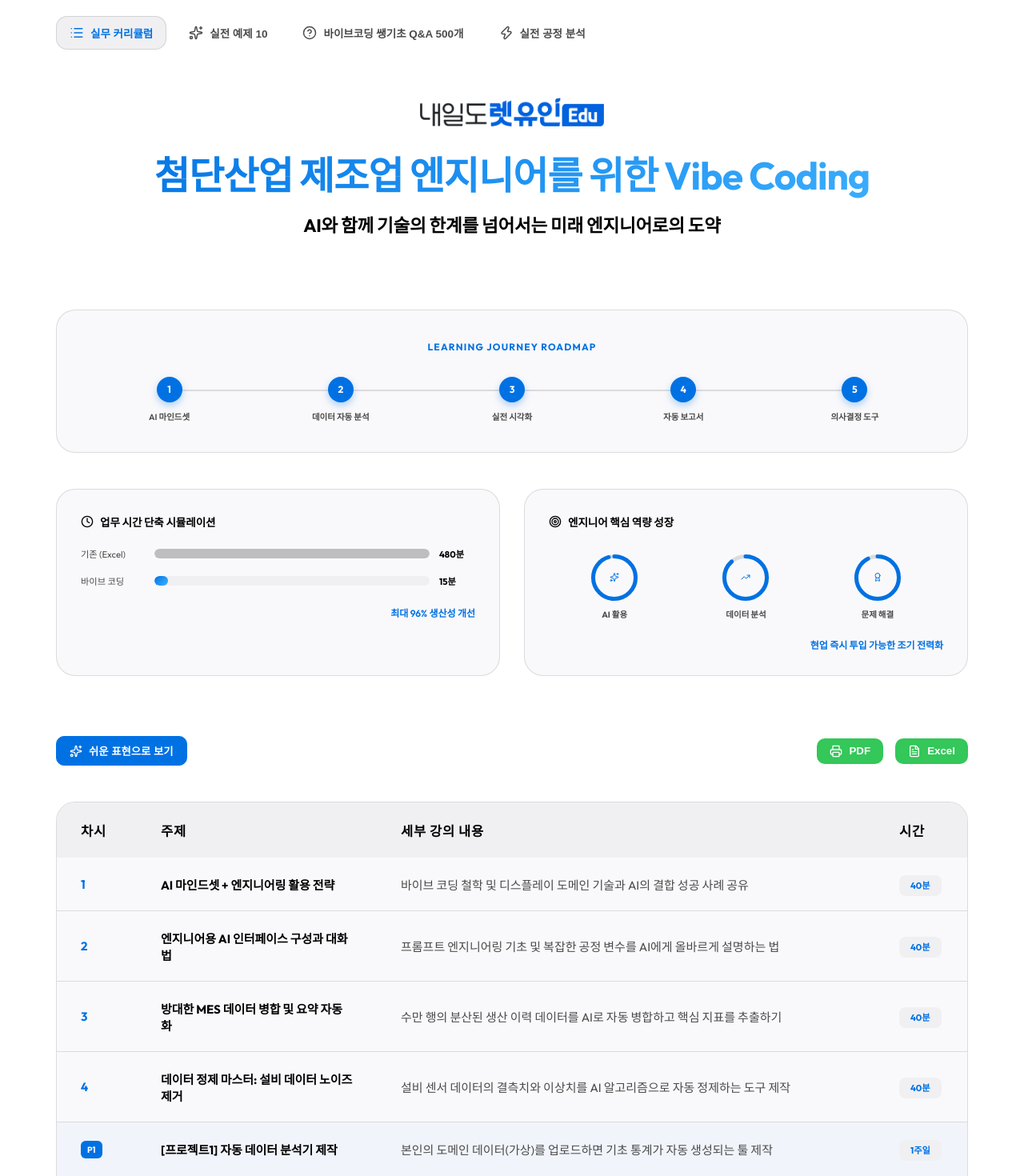
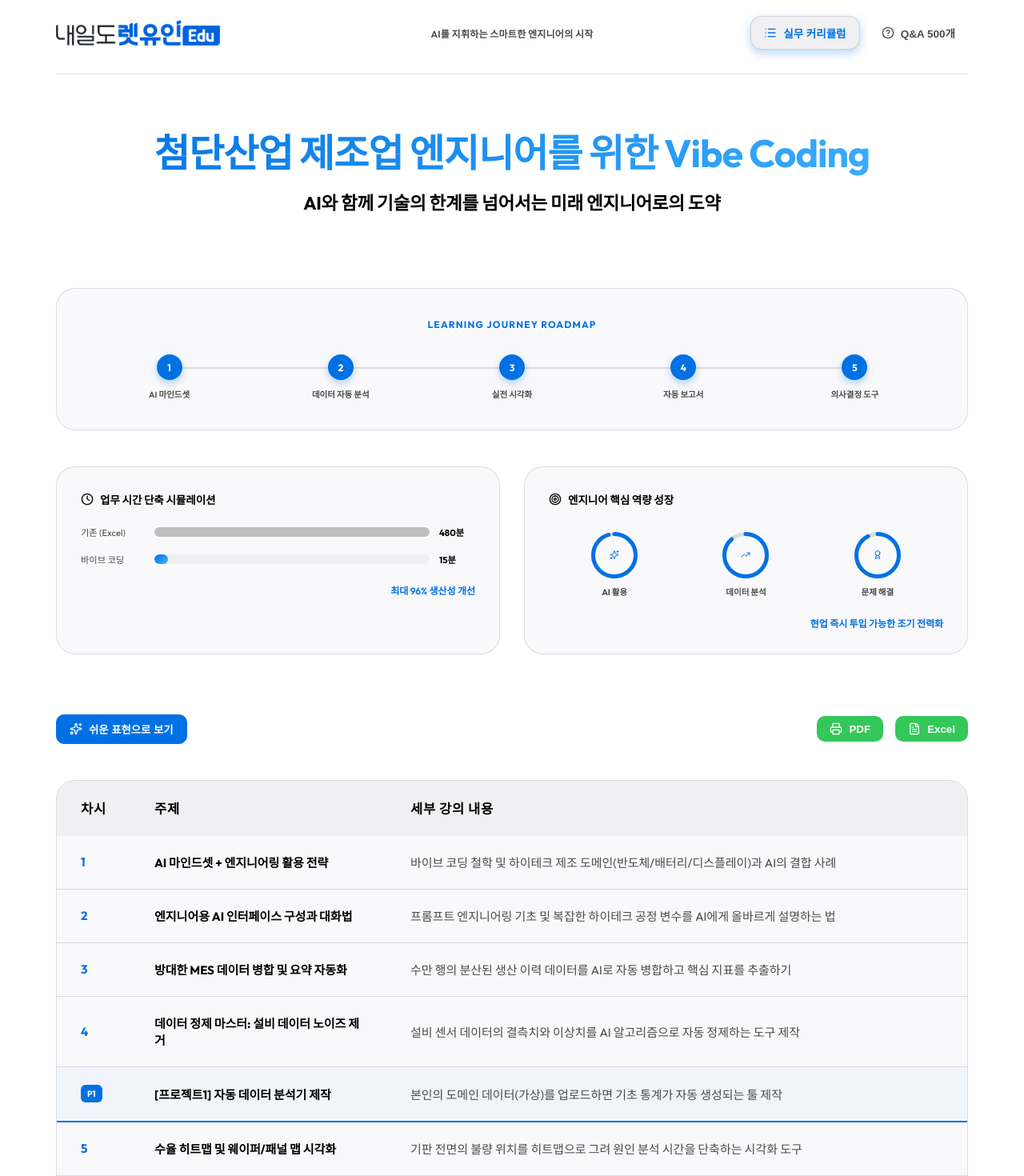
Before and after one commit to heekeunlee/lecture_assist001, a React (Vite) app: page / in a window 1280 px wide. Shown: the part 40-1510 px from the top of the page at 80% size. Built offline with nearby package versions, Linux system fonts and the light colour scheme; the HTML template or start-up script is replaced by a standard one.

Commit message:
Remove 내용수정중, 학습하기, 시간 column, and tabs in navigation

```diff
--- a/src/App.tsx
+++ b/src/App.tsx
@@ -328,31 +328,27 @@ export default function App() {
       </AnimatePresence>
 
       <div className="app-container">
-      <nav className="main-nav">
-        <div className="nav-group tabs-group">
+      <nav className="header-top-bar">
+        <div className="top-bar-left">
+          <img src={(import.meta.env.BASE_URL || '') + 'logo.png'} alt="내일도 렛유인 Edu" style={{ height: '32px', width: 'auto', objectFit: 'contain' }} />
+        </div>
+
+        <div className="top-bar-center" style={{ display: 'flex', flexDirection: 'column', alignItems: 'center', gap: '0.4rem' }}>
+          <span style={{ fontSize: '0.8rem', fontWeight: 600, color: 'var(--text-secondary)', letterSpacing: '0.02em' }}>AI를 지휘하는 스마트한 엔지니어의 시작</span>
+        </div>
+
+        <div className="top-bar-right tabs-group">
           <button
             className={`tab-button ${activeTab === 'curriculum' ? 'active' : ''}`}
             onClick={() => { setActiveTab('curriculum'); setSelectedId(null); }}
           >
-            <List size={18} /> 실무 커리큘럼
-          </button>
-          <button
-            className={`tab-button ${activeTab === 'examples' ? 'active' : ''}`}
-            onClick={() => { setActiveTab('examples'); setSelectedId(null); }}
-          >
-            <Sparkles size={18} /> 실전 예제 10
+            <List size={16} /> 실무 커리큘럼
           </button>
           <button
             className={`tab-button ${activeTab === 'faq' ? 'active' : ''}`}
             onClick={() => { setActiveTab('faq'); setSelectedId(null); setShowOfficial(false); setCurrentPage(1); }}
           >
-            <HelpCircle size={18} /> 바이브코딩 쌩기초 Q&A 500개
-          </button>
-          <button
-            className={`tab-button ${activeTab === 'analysis' ? 'active' : ''}`}
-            onClick={() => { setActiveTab('analysis'); setSelectedId(null); setCurrentPage(1); }}
-          >
-            <Zap size={18} /> 실전 공정 분석
+            <HelpCircle size={16} /> Q&A 500개
           </button>
         </div>
       </nav>
@@ -363,18 +359,15 @@ export default function App() {
           initial={{ opacity: 0, y: 20 }}
           animate={{ opacity: 1, y: 0 }}
         >
-          <div className="logo-container">
-            <img src={(import.meta.env.BASE_URL || '') + 'logo.png'} alt="내일도 렛유인 Edu" style={{ height: '36px', width: 'auto', objectFit: 'contain', filter: theme === 'dark' ? 'brightness(1.5)' : 'none' }} />
-          </div>
           <h1>
             {activeTab === 'curriculum'
-              ? (showOfficial ? '첨단산업 제조업 엔지니어를 위한 Vibe Coding' : '디스플레이 엔지니어 실무 로드맵')
-              : (activeTab === 'faq' ? '바이브코딩 쌩기초 Q&A 500개' : (activeTab === 'examples' ? '실무 해결 예제 10선' : '디스플레이 엔지니어링 실전 분석'))}
+              ? (showOfficial ? '첨단산업 제조업 엔지니어를 위한 Vibe Coding' : '하이테크 엔지니어 실무 로드맵')
+              : (activeTab === 'faq' ? '바이브코딩 쌩기초 Q&A 500개' : (activeTab === 'examples' ? '실무 해결 예제 10선' : '하이테크 엔지니어링 실전 공정 분석'))}
           </h1>
           <p className="header-subtitle">
             {activeTab === 'curriculum'
               ? (showOfficial ? 'AI와 함께 기술의 한계를 넘어서는 미래 엔지니어로의 도약' : '조기 전력화를 위한 단계별 학습 과정')
-              : (activeTab === 'faq' ? '비전공자를 위한 시원한 코딩 문답' : (activeTab === 'examples' ? '강의를 통해 마스터할 디스플레이 현장 실습 시나리오' : '10세대 대형 기판의 포토 공정 및 선폭(CD) 데이터 시각화 분석'))}
+              : (activeTab === 'faq' ? '비전공자를 위한 시원한 코딩 문답' : (activeTab === 'examples' ? '강의를 통해 마스터할 하이테크 현장 실습 시나리오' : '첨단 제조 공정 변수 및 품질 데이터 시각화 분석'))}
           </p>
         </motion.div>
       </header>
@@ -530,16 +523,15 @@ export default function App() {
                 <thead>
                   {showOfficial ? (
                     <tr>
-                      <th style={{ width: '100px' }}>차시</th>
-                      <th style={{ width: '300px' }}>주제</th>
+                      <th style={{ width: '80px' }}>차시</th>
+                      <th style={{ width: '320px' }}>주제</th>
                       <th>세부 강의 내용</th>
-                      <th style={{ width: '100px' }}>시간</th>
                     </tr>
                   ) : (
                     <tr>
-                      <th style={{ width: '100px' }}>단계</th>
-                      <th style={{ width: '180px' }}>분류</th>
-                      <th>주제</th>
+                      <th style={{ width: '80px' }}>단계</th>
+                      <th style={{ width: '150px' }}>분류</th>
+                      <th style={{ width: '350px' }}>주제</th>
                       <th>핵심 성과</th>
                     </tr>
                   )}
@@ -547,6 +539,7 @@ export default function App() {
                 <tbody>
                   {(showOfficial ? officialData : curriculumData).map((c: any) => {
                     const isProject = c.type === 'project' || (typeof c.id === 'string' && c.id.startsWith('P'));
+
                     return (
                       <tr key={c.id} onClick={() => openModal(c.id)} className={isProject ? 'row-project' : ''}>
                         <td className="id-cell" data-label={showOfficial ? "차시" : "단계"}>
@@ -557,16 +550,17 @@ export default function App() {
                             <td className="title-cell" data-label="주제">
                               {c.title}
                             </td>
-                            <td className="desc-cell" data-label="세부 강의 내용">{c.content}</td>
-                            <td data-label="시간"><span className="time-badge">{c.time}</span></td>
+                            <td className="desc-cell" data-label="세부 강의 내용">
+                              {c.content}
+                            </td>
                           </>
                         ) : (
                           <>
                             <td data-label="분류"><span className="cat-badge">{c.category}</span></td>
-                            <td className="title-cell" data-label="주제">
-                              {c.title}
+                            <td className="title-cell" data-label="주제">{c.title}</td>
+                            <td className="desc-cell" data-label="핵심 성과">
+                              {c.description}
                             </td>
-                            <td className="desc-cell" data-label="핵심 성과">{c.description}</td>
                           </>
                         )}
                       </tr>
--- a/src/ProcessAnalysis.tsx
+++ b/src/ProcessAnalysis.tsx
@@ -852,9 +852,9 @@ const ProcessAnalysis = () => {
               <div className="spectrum-title">CD MEASUREMENT SPECTRUM (um)</div>
               <div className="spectrum-bar" />
               <div className="spectrum-labels">
-                <div className="s-label"><span>3.3</span><br/>Baseline</div>
-                <div className="s-label center"><span>3.5</span><br/>Nominal</div>
-                <div className="s-label text-red"><span>4.8+</span><br/>Critical</div>
+                <div className="s-label"><span>3.3</span><br />Baseline</div>
+                <div className="s-label center"><span>3.5</span><br />Nominal</div>
+                <div className="s-label text-red"><span>4.8+</span><br />Critical</div>
               </div>
             </div>
           </div>
--- a/src/data/official_plan.json
+++ b/src/data/official_plan.json
@@ -1,18 +1,18 @@
 [
-  { "id": "1", "title": "AI 마인드셋 + 엔지니어링 활용 전략", "content": "바이브 코딩 철학 및 디스플레이 도메인 기술과 AI의 결합 성공 사례 공유", "time": "40분", "output": "AI 협업 마인드셋 정립" },
-  { "id": "2", "title": "엔지니어용 AI 인터페이스 구성과 대화법", "content": "프롬프트 엔지니어링 기초 및 복잡한 공정 변수를 AI에게 올바르게 설명하는 법", "time": "40분", "output": "전문가용 AI 환경 세팅" },
+  { "id": "1", "title": "AI 마인드셋 + 엔지니어링 활용 전략", "content": "바이브 코딩 철학 및 하이테크 제조 도메인(반도체/배터리/디스플레이)과 AI의 결합 사례", "time": "40분", "output": "AI 협업 마인드셋 정립" },
+  { "id": "2", "title": "엔지니어용 AI 인터페이스 구성과 대화법", "content": "프롬프트 엔지니어링 기초 및 복잡한 하이테크 공정 변수를 AI에게 올바르게 설명하는 법", "time": "40분", "output": "전문가용 AI 환경 세팅" },
   { "id": "3", "title": "방대한 MES 데이터 병합 및 요약 자동화", "content": "수만 행의 분산된 생산 이력 데이터를 AI로 자동 병합하고 핵심 지표를 추출하기", "time": "40분", "output": "나만의 프롬프트 가이드북" },
   { "id": "4", "title": "데이터 정제 마스터: 설비 데이터 노이즈 제거", "content": "설비 센서 데이터의 결측치와 이상치를 AI 알고리즘으로 자동 정제하는 도구 제작", "time": "40분", "output": "자연어 개발 환경 완성" },
   { "id": "P1", "title": "[프로젝트1] 자동 데이터 분석기 제작", "content": "본인의 도메인 데이터(가상)를 업로드하면 기초 통계가 자동 생성되는 툴 제작", "time": "1주일", "output": "개인 포트폴리오 초안" },
-  { "id": "5", "title": "인터랙티브 수율 히트맵 및 웨이퍼 맵 시각화", "content": "패널 전면의 불량 위치를 히트맵으로 그려 원인 분석 시간을 단축하는 시각화 도구", "time": "40분", "output": "공유 가능한 웹 URL" },
+  { "id": "5", "title": "수율 히트맵 및 웨이퍼/패널 맵 시각화", "content": "기판 전면의 불량 위치를 히트맵으로 그려 원인 분석 시간을 단축하는 시각화 도구", "time": "40분", "output": "공유 가능한 웹 URL" },
   { "id": "6", "title": "설비 이상 징후 감지 및 실시간 모니터링", "content": "이동 평균 및 관리도(LCL/UCL)를 적용하여 설비의 OOC 상태를 자동 포착하기", "time": "40분", "output": "P1: 관심 분야 소개 웹페이지" },
   { "id": "7", "title": "공정 간 상관관계 분석 및 산점도 시각화", "content": "두 개 이상의 공정 파라미터 간 상관관계를 분석하여 불량의 직접적 원인 파악하기", "time": "40분", "output": "수율 트렌드 대시보드" },
-  { "id": "8", "title": "불량 원인(Pareto) & 트렌드 자동 분석 실습", "content": "파레토 차트 자동 생성 및 시간에 따른 불량 유형의 변화 추이 자동 추적 도구", "time": "40분", "output": "픽셀 구조 시뮬레이터" },
+  { "id": "8", "title": "불량 원인(Pareto) & 트렌드 자동 분석 실습", "content": "파레토 차트 자동 생성 및 시간에 따른 불량 유형의 변화 추이 자동 추적 도구", "time": "40분", "output": "나노 구조 시뮬레이터" },
   { "id": "9", "title": "엔지니어용 기술 문서 요약 비서 구축", "content": "PDF 매뉴얼에서 특정 에러 코드의 조치 방법만 빠르게 요약 추출하는 AI 구성", "time": "40분", "output": "공정 최적화 시뮬레이터" },
-  { "id": "10", "title": "데이터 기반 주간/월간 보고서 자동 생성", "content": "한 번의 실습으로 반복되는 보고 업무를 자동화(Markdown/HTML)하는 법 습득", "time": "40분", "output": "P2: 데이터 분석/시뮬레이터 앱" },
+  { "id": "10", "title": "데이터 기반 주간/월간 보고서 자동 생성", "content": "한 번의 실습으로 반복되는 보고 업무를 자동화(Markdown/HTML)하는 법 습득", "time": "40분", "output": "P2: 데이터 분석/시뮬레이터 웹앱" },
   { "id": "P2", "title": "[프로젝트2] 실무 자동화 보고서 앱", "content": "실제 엔지니어의 일일/주간 활동을 시각화 데이터와 연결한 자동 보고서 툴 완성", "time": "1주일", "output": "보고서 자동화 시스템" },
   { "id": "11", "title": "공정 파라미터 최적화: 골든 레시피 탐색", "content": "역대 기록 중 최고 수율을 냈던 최적의 공정 변수 세트를 AI로 역추적하기", "time": "40분", "output": "AI 연결 모듈 완성" },
-  { "id": "12", "title": "OLED 광학 및 공정 시뮬레이터 제작", "content": "복합한 물리학 수식 없이 AI의 코딩으로 공정 시뮬레이션 결과를 시각화하기", "time": "40분", "output": "전공 면접 대비 챗봇" },
+  { "id": "12", "title": "하이테크 물리 및 공정 시뮬레이터 제작", "content": "복잡한 수식 없이 AI의 코딩으로 공정 시뮬레이션 결과를 실시간 시각화하기", "time": "40분", "output": "전공 면접 대비 챗봇" },
   { "id": "13", "title": "이미지 기반 불량 크기 자동 측정 실습", "content": "현미경 분석 이미지 내에서 파티클의 크기를 자동으로 측정하고 통계화하는 도구", "time": "40분", "output": "보안 강화 프로젝트 레포" },
   { "id": "14", "title": "자재 소모량 예측 및 스마트 재고 관리 전산", "content": "생산 계획량에 기반하여 미래의 케미컬/가스 소모 패턴을 예측하는 실전 예제", "time": "40분", "output": "고도화된 배포 환경" },
   { "id": "15", "title": "AI 기반 정비 의사결정 및 견적 분석 추천", "content": "5개 업체 견적서 데이터 자동 요약 및 가중치 기반 최적 정비 업체 추천 실습", "time": "40분", "output": "텔레그램 알림 봇 기초" },
--- a/src/index.css
+++ b/src/index.css
@@ -189,6 +189,69 @@ header p {
   border-left: 6px solid var(--accent);
 }
 
+.header-top-bar {
+  display: flex;
+  justify-content: space-between;
+  align-items: center;
+  margin-bottom: 4rem;
+  padding-bottom: 2rem;
+  border-bottom: 1px solid var(--border);
+}
+
+.top-bar-left {
+  flex: 1;
+  display: flex;
+  justify-content: flex-start;
+}
+
+.top-bar-center {
+  flex: 1;
+  display: flex;
+  justify-content: center;
+}
+
+.top-bar-right {
+  flex: 1;
+  display: flex;
+  justify-content: flex-end;
+}
+
+.updating-status {
+  color: #ff3b30;
+  font-weight: 800;
+  font-size: 0.9rem;
+  letter-spacing: 0.05em;
+  background: rgba(255, 59, 48, 0.1);
+  padding: 4px 12px;
+  border-radius: 100px;
+}
+
+.tabs-group {
+  display: flex;
+  gap: 0.75rem;
+}
+
+.tab-button {
+  display: flex;
+  align-items: center;
+  gap: 8px;
+  padding: 10px 18px;
+  border: none;
+  background: var(--bg-secondary);
+  color: var(--text-secondary);
+  border-radius: 100px;
+  font-size: 0.85rem;
+  font-weight: 600;
+  cursor: pointer;
+  transition: all 0.2s var(--easing);
+}
+
+.tab-button.active {
+  background: var(--accent);
+  color: white;
+  box-shadow: 0 4px 12px rgba(0, 113, 227, 0.3);
+}
+
 .presentation-footer {
   position: fixed;
   bottom: 0;
@@ -202,6 +265,29 @@ header p {
   align-items: center;
 }
 
+.study-btn {
+  padding: 6px 14px;
+  background: var(--accent);
+  color: white;
+  border: none;
+  border-radius: 100px;
+  font-size: 0.8rem;
+  font-weight: 700;
+  cursor: pointer;
+  transition: all 0.2s var(--easing);
+  text-decoration: none;
+  display: inline-flex;
+  align-items: center;
+  gap: 6px;
+  box-shadow: 0 4px 10px rgba(0, 113, 227, 0.3);
+}
+
+.study-btn:hover {
+  transform: scale(1.05);
+  box-shadow: 0 6px 15px rgba(0, 113, 227, 0.4);
+  background: #007aff;
+}
+
 @media (max-width: 768px) {
   header h1 { font-size: 2.5rem; }
   .modal { padding: 2rem; }
```
Also changed, not shown: src/data/curriculum.json (+9 -9 lines).
